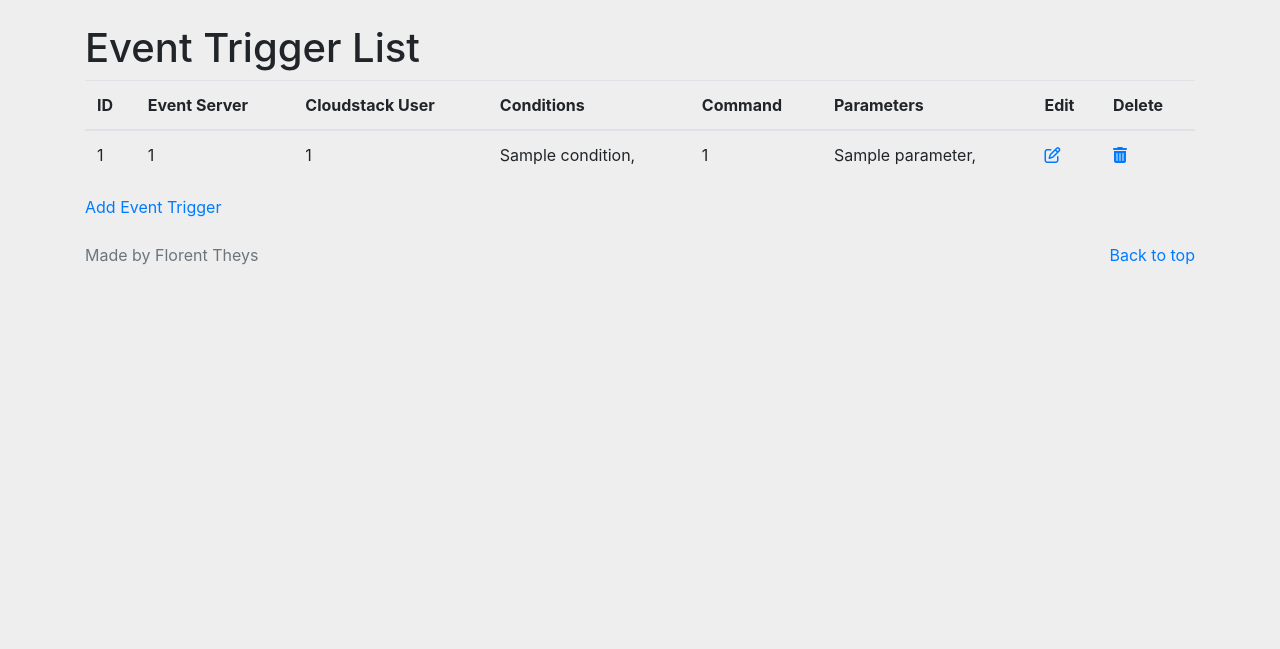
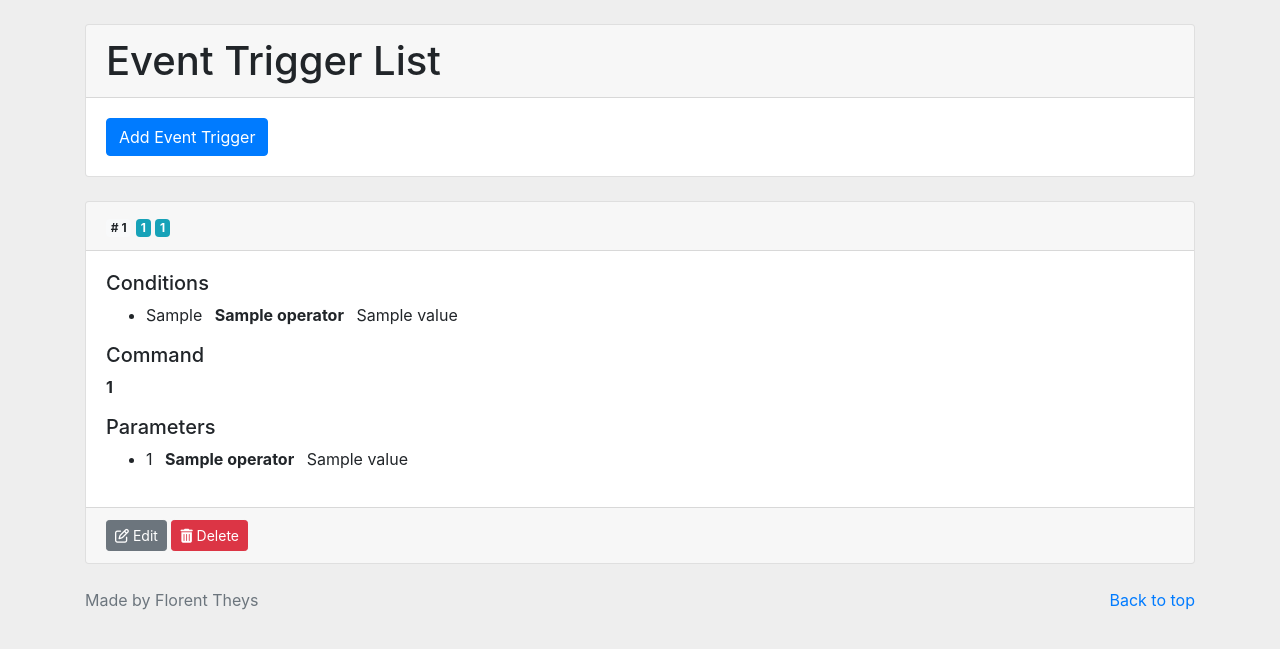
Before and after one commit to FlorentTheys/tfe-cloudstack, a Django app: template mysite/cs_api/templates/cs_event_trigger_list.html in a window 1280 px wide. Shown: the part 56-705 px from the top of the page. Run offline with Django 3.2, Linux system fonts and the light colour scheme; the template is opened without the code that fills it: most values are stand-ins (such as "Sample title", 1, 10 or a date in 2020); some libraries are stand-ins or nearby versions.

Commit message:
improve style of trigger list page

```diff
--- a/mysite/cs_api/templates/cs_event_trigger_list.html
+++ b/mysite/cs_api/templates/cs_event_trigger_list.html
@@ -3,42 +3,50 @@
 {% load static %}
 
 {% block content %}
-    <h1>Event Trigger List</h1>
-    <table class="table">
-        <thead>
-            <tr>
-                <th>ID</th>
-                <th>Event Server</th>
-                <th>Cloudstack User</th>
-                <th>Conditions</th>
-                <th>Command</th>
-                <th>Parameters</th>
-                <th>Edit</th>
-                <th>Delete</th>
-            </tr>
-        </thead>
-        <tbody>
+    <div class="card">
+        <div class="card-header">
+            <h1 class="m-0">Event Trigger List</h1>
+        </div>
+        <div class="card-body">
+            <a class="btn btn-primary" href="/cs_event_trigger_add">Add Event Trigger</a>
+        </div>
+    </div>
     {% for event_trigger in event_trigger_list %}
-                <tr>
-                    <td>{{ event_trigger.id }}</td>
-                    <td>{{ event_trigger.cloudstack_event_server_id }}</td>
-                    <td>{{ event_trigger.cloudstack_user_id }}</td>
-                    <td>
+        <div class="card mt-4">
+            <div class="card-header">
+                <span class="badge badge-light"># {{ event_trigger.id }}</span>
+                <span class="badge badge-info">{{ event_trigger.cloudstack_event_server_id }}</span>
+                <span class="badge badge-info">{{ event_trigger.cloudstack_user_id }}</span>
+            </div>
+            <div class="card-body">
+                <h5>Conditions</h5>
+                <ul>
                     {% for condition in event_trigger.cloudstack_event_trigger_condition_ids.all %}
-                            {{ condition }},
+                        <li>
+                            <span>{{ condition.data_key }}</span>
+                            <strong class="mx-2">{{ condition.operator }}</strong>
+                            <span>{{ condition.value }}</span>
+                        </li>
                     {% endfor %}
-                    </td>
-                    <td>{{ event_trigger.command_id }}</td>
-                    <td>
+                </ul>
+                <h5>Command</h5>
+                <p><strong>{{ event_trigger.command_id }}</strong></p>
+
+                <h5>Parameters</h5>
+                <ul>
                 {% for parameter in event_trigger.cloudstack_event_trigger_action_parameter_ids.all %}
-                            {{ parameter }},
+                    <li>
+                        <span>{{ parameter.parameter_id }}</span>
+                        <strong class="mx-2">{{ parameter.operator }}</strong>
+                        <span>{{ parameter.value }}</span>
+                    </li>
                 {% endfor %}
-                    </td>
-                    <td><a href="/cs_event_trigger_add/{{ event_trigger.id }}"><i class="fa fa-edit" title="Edit"/></a></td>
-                    <td><a href="/cs_event_trigger_delete/{{ event_trigger.id }}"><i class="fa fa-trash" title="Delete"/></a></td>
-                </tr>
+                </ul>
+            </div>
+            <div class="card-footer">
+                <a class="btn btn-secondary btn-sm" href="/cs_event_trigger_add/{{ event_trigger.id }}"><i class="fa fa-edit" title="Edit"></i> Edit</a>
+                <a class="btn btn-danger btn-sm" href="/cs_event_trigger_delete/{{ event_trigger.id }}"><i class="fa fa-trash" title="Delete"></i> Delete</a>
+            </div>
+        </div>
     {% endfor %}
-        </tbody>
-    </table>
-    <a href="/cs_event_trigger_add">Add Event Trigger</a>
 {% endblock %}
```
Lines whose indentation alone changed are shown as unchanged.
